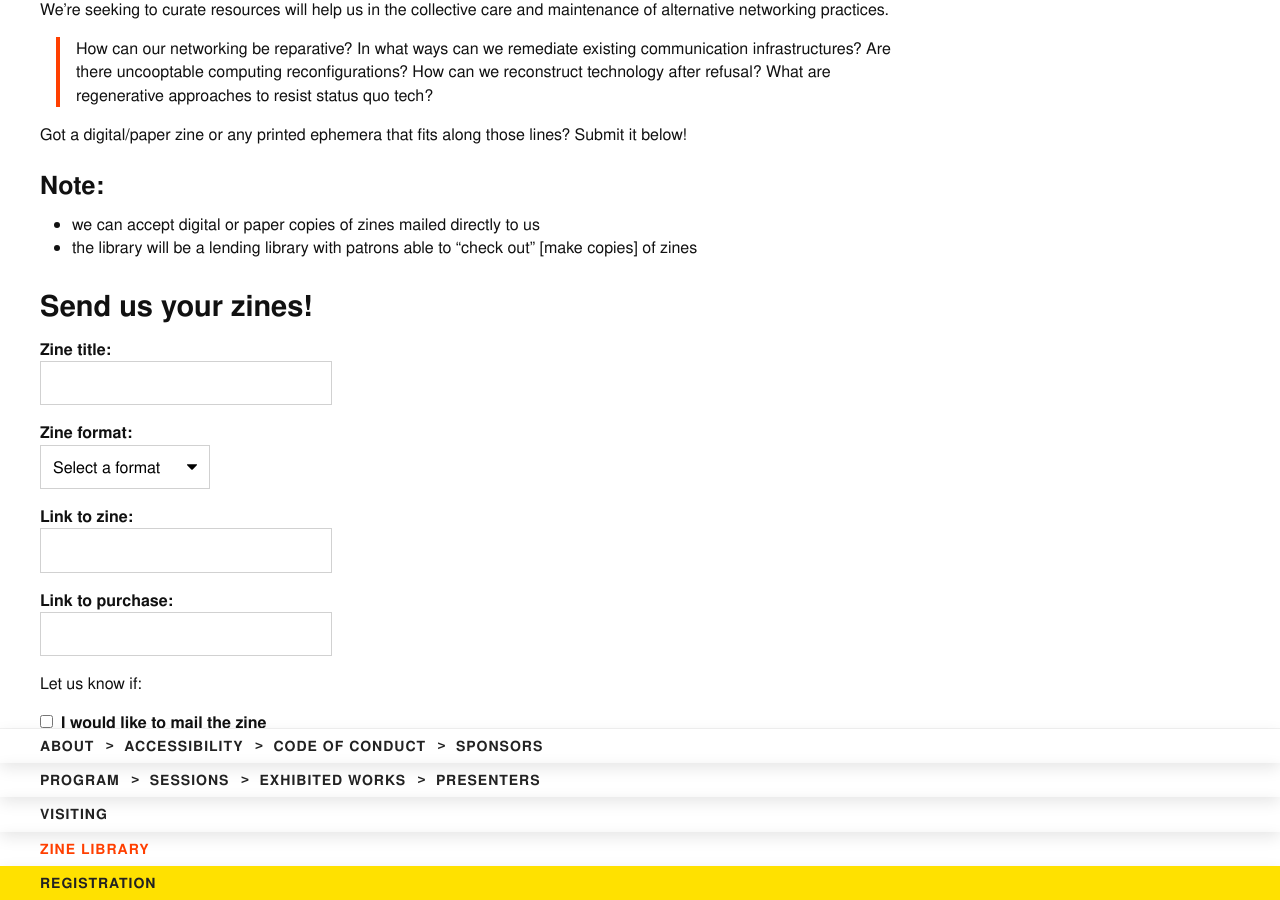
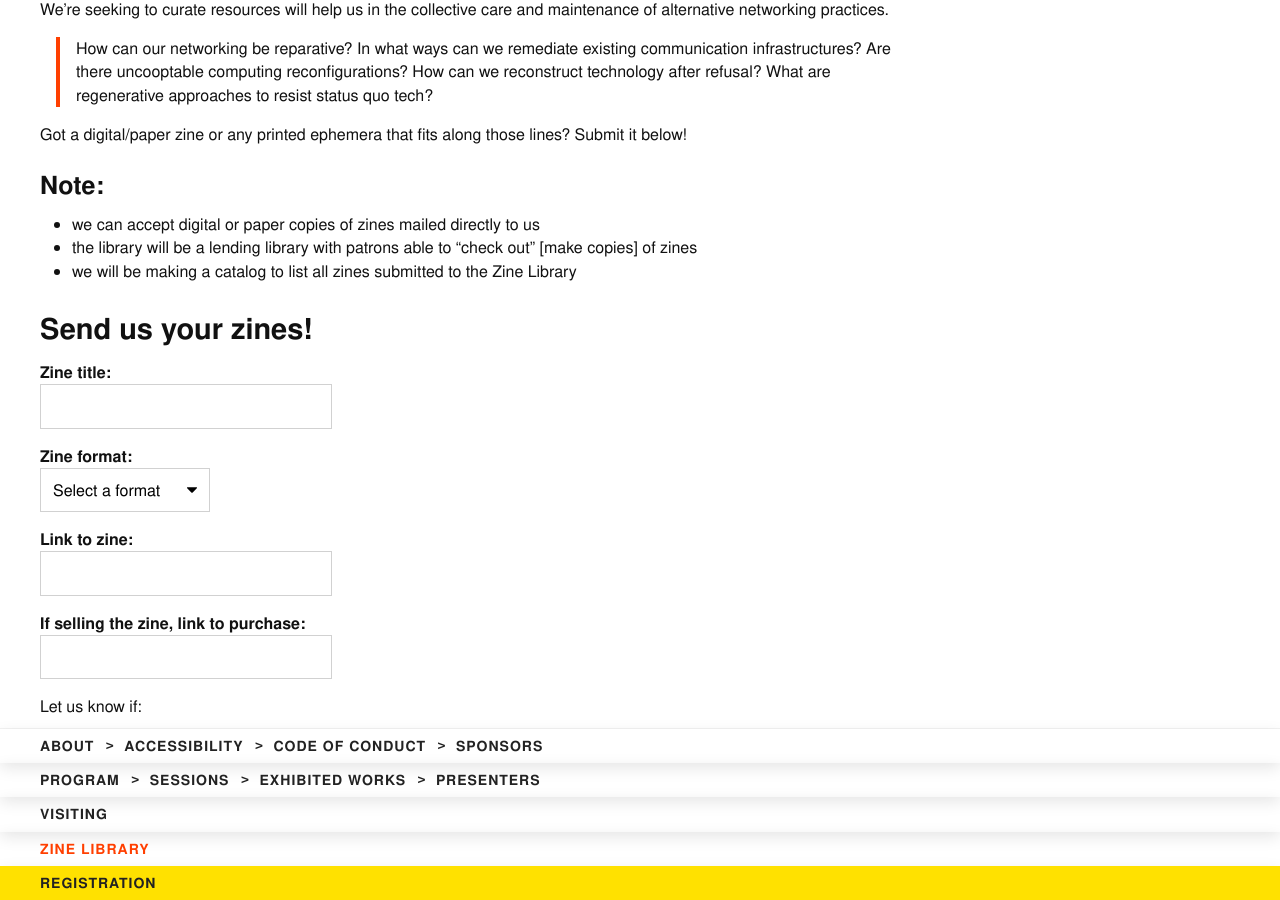
Before and after one commit to ournetworks/ournetworks.ca, a Jekyll site: the page built from zine-library.md, in a window 1280 px wide and 900 px high, scrolled down 337 px. Built offline with Jekyll 4.4.1, drawn with Linux system fonts in a browser that asks for light colours.

Commit message:
Amended notes and more info on label for link to purchase

```diff
--- a/zine-library.md
+++ b/zine-library.md
@@ -17,6 +17,7 @@ Got a digital/paper zine or any printed ephemera that fits along those lines? Su
 ### Note:
 - we can accept digital or paper copies of zines mailed directly to us
 - the library will be a lending library with patrons able to "check out" [make copies] of zines
+- we will be making a catalog to list all zines submitted to the Zine Library
 
 ## Send us your zines!
 {:.mt-1}
@@ -42,7 +43,7 @@ Got a digital/paper zine or any printed ephemera that fits along those lines? Su
       <input type="text" id="zine-link" class="input mb-1 w-100" name="zine-link" required>
     </div>
     <div class="w-33">
-      <label class="fw-bold" for="zine-purchase-link">Link to purchase:</label>
+      <label class="fw-bold" for="zine-purchase-link">If selling the zine, link to purchase:</label>
       <input type="text" id="zine-purchase-link" class="input mb-1 w-100" name="zine-purchase-link" required>
     </div>
     <fieldset class="p-0 m-0">
```
